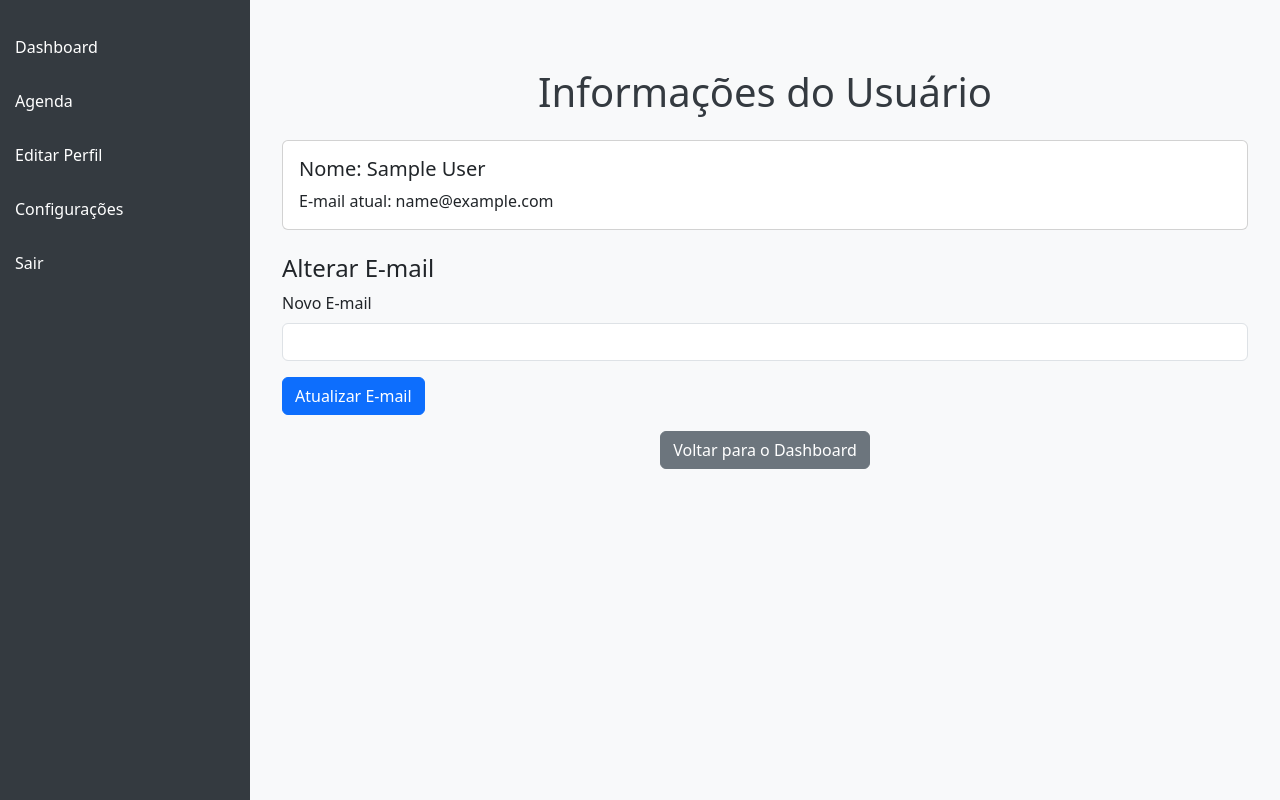
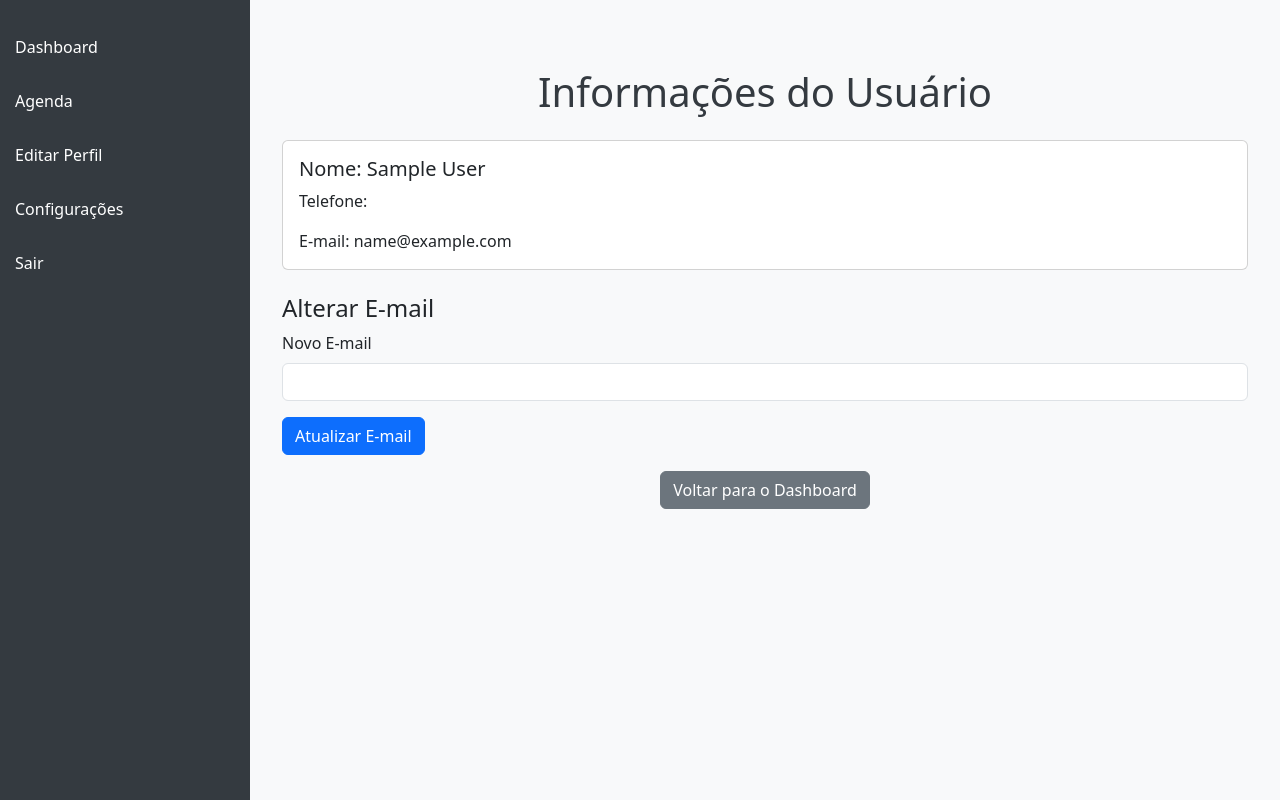
Before and after one commit to gab3mioni/Agendify, a PHP site: page /profile in a window 1280 px wide. Run offline with PHP 8.4, Linux system fonts and the light colour scheme; the visitor is signed in with stand-in values (Sample User, id 1); some libraries are stand-ins or nearby versions.

Commit message:
Adicionando telefone na view
Chamando o telefone do usuário e mostrando a informação na tela

```diff
--- a/app/models/ProfileModel.php
+++ b/app/models/ProfileModel.php
@@ -15,7 +15,7 @@
 
     public function getUserByEmail($email)
     {
-        $stmt = $this->pdo->prepare("SELECT name, email FROM users WHERE email = :email");
+        $stmt = $this->pdo->prepare("SELECT name, email, phone_number FROM users WHERE email = :email");
         $stmt->bindParam(':email', $email);
         $stmt->execute();
 
--- a/app/views/profile.php
+++ b/app/views/profile.php
@@ -24,7 +24,8 @@
         <div class="card mt-4">
             <div class="card-body">
                 <h5 class="card-title">Nome: <?php echo htmlspecialchars($profile['name']); ?></h5>
-                <p class="card-text">E-mail atual: <?php echo htmlspecialchars($profile['email']); ?></p>
+                <p class="card-text">Telefone: <?php echo htmlspecialchars($profile['phone_number']); ?></p>
+                <p class="card-text">E-mail: <?php echo htmlspecialchars($profile['email']); ?></p>
             </div>
         </div>
 
```
